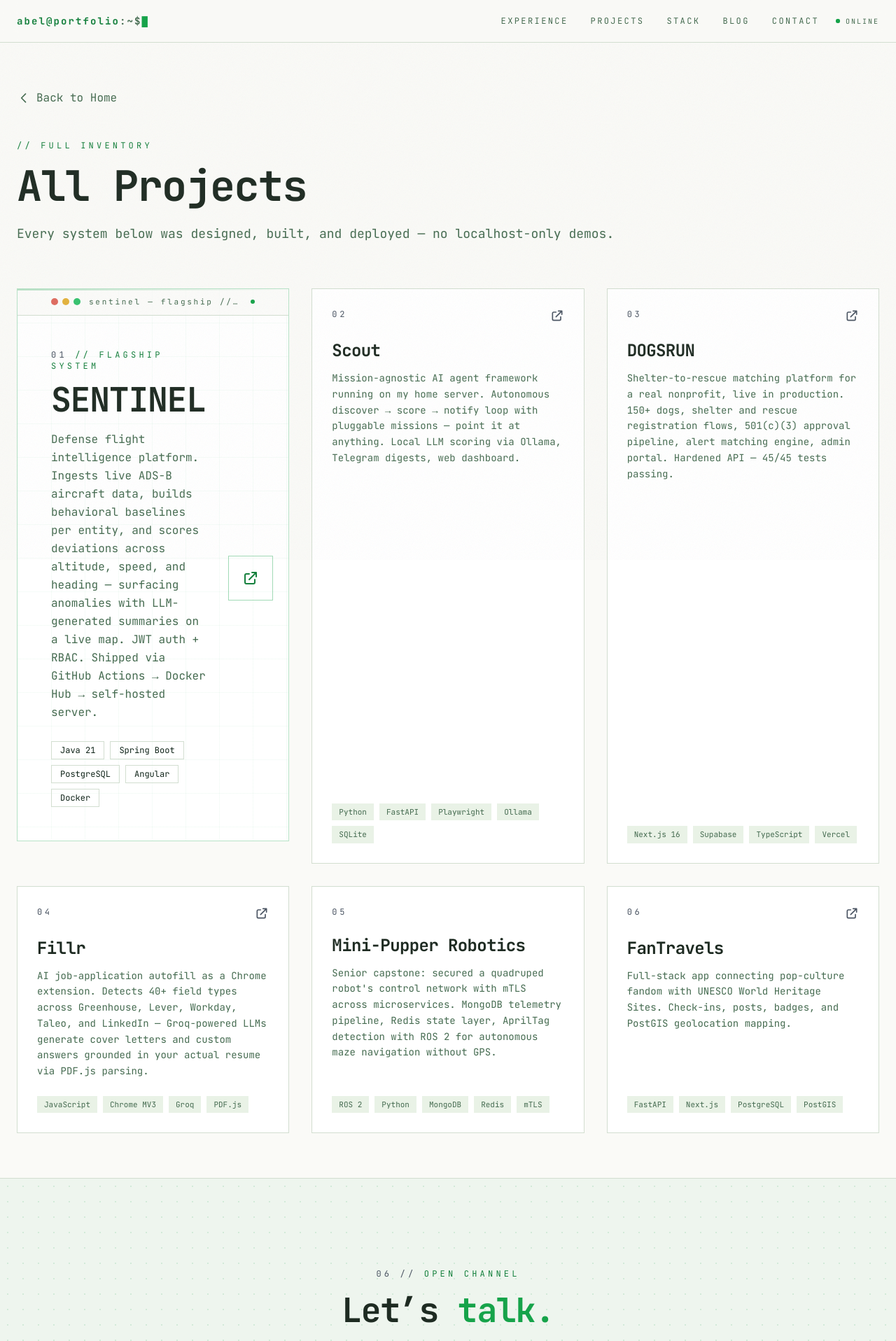
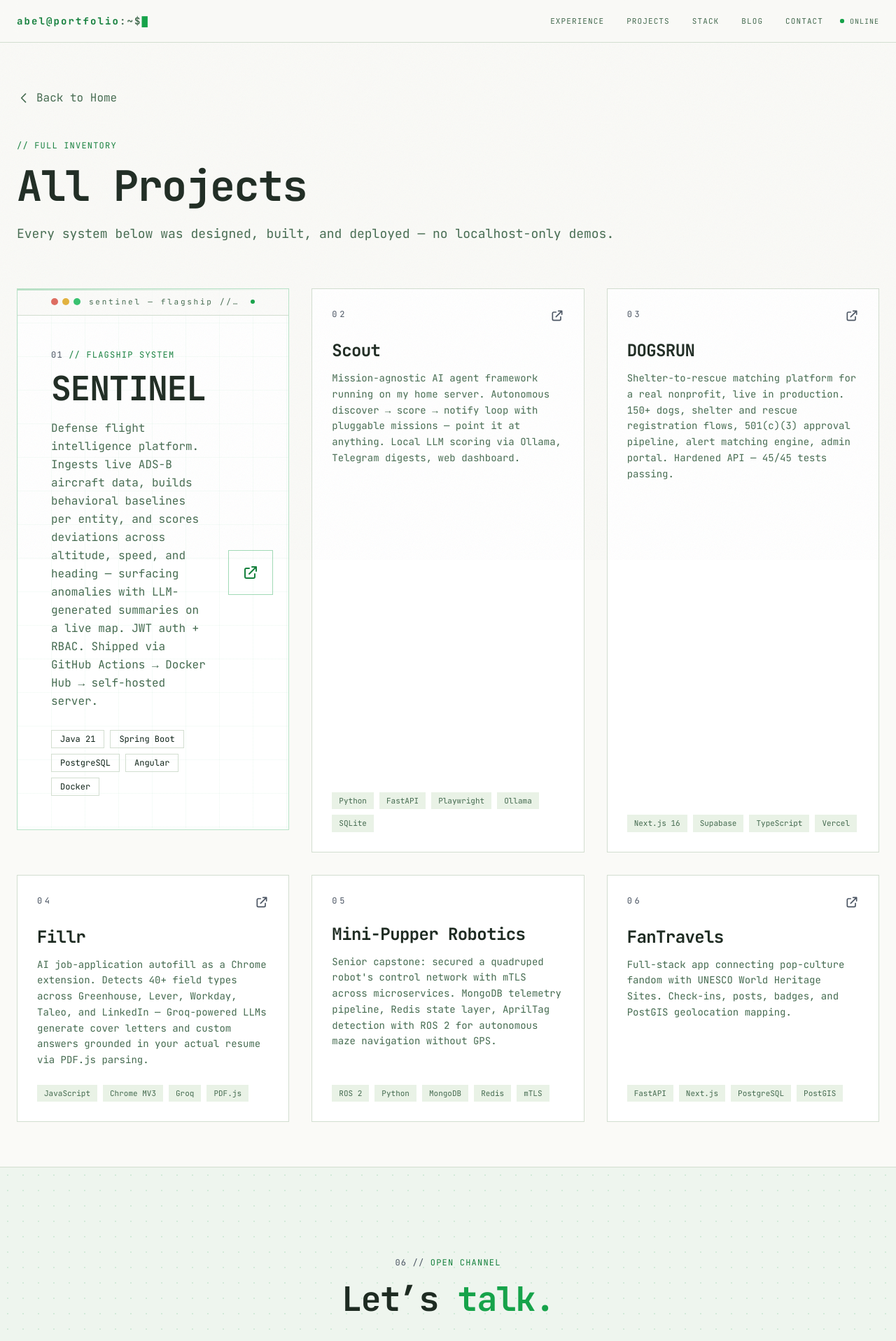
Before and after one commit to abelprasad/abelprasad.github.io, a React (Vite) app: page /projects in a window 1280 px wide. Shown: the top 1916 px of the page at 70% size. Built offline with nearby package versions, Linux system fonts and the light colour scheme.

Commit message:
fix: tighten nav + eyebrow tracking to 0.1em, nav to 11px

```diff
--- a/src/components/Contact.tsx
+++ b/src/components/Contact.tsx
@@ -36,7 +36,7 @@ const Contact = () => {
     <section id="contact" className="py-32 px-6 bg-brand-green/5 bg-dots border-t border-brand-line scroll-mt-20">
       <div className="max-w-4xl mx-auto">
         <div className="text-center mb-16">
-          <p className="font-mono text-brand-darkGreen text-xs tracking-[0.35em] mb-5"><span className="text-gray-600">06</span><span className="text-gray-600"> // </span>OPEN CHANNEL</p>
+          <p className="font-mono text-brand-darkGreen text-xs tracking-[0.1em] mb-5"><span className="text-gray-600">06</span><span className="text-gray-600"> // </span>OPEN CHANNEL</p>
           <h2 className="text-4xl md:text-5xl font-bold mb-8 tracking-tight">Let’s <span className="text-brand-green">talk.</span></h2>
           <p className="text-brand-muted text-lg max-w-2xl mx-auto">
             Associate SWE at Ascensus building AI systems. If you’re building real systems for real users — let’s talk.
--- a/src/components/ExperienceCard.tsx
+++ b/src/components/ExperienceCard.tsx
@@ -31,7 +31,7 @@ export const ExperienceSection = () => (
   <section id="experience" className="py-24 md:py-32 px-6 border-t border-brand-line bg-dots-soft scroll-mt-20">
     <div className="max-w-7xl mx-auto">
       <div className="mb-14">
-        <p className="font-mono text-brand-darkGreen text-xs md:text-sm tracking-[0.35em] mb-5">
+        <p className="font-mono text-brand-darkGreen text-xs md:text-sm tracking-[0.1em] mb-5">
           <span className="text-gray-600">01</span><span className="text-gray-600"> // </span>SERVICE RECORD
         </p>
         <h2 className="text-4xl md:text-5xl font-bold tracking-tight">Experience</h2>
--- a/src/components/Hero.tsx
+++ b/src/components/Hero.tsx
@@ -43,7 +43,7 @@ const Hero = () => {
         </div>
 
         <div style={{ opacity: done ? 1 : 0.25, transition: 'opacity 0.4s' }}>
-          <p className="font-mono text-brand-darkGreen text-xs md:text-sm tracking-[0.35em] mb-6 flex items-center gap-3">
+          <p className="font-mono text-brand-darkGreen text-xs md:text-sm tracking-[0.1em] mb-6 flex items-center gap-3">
             <span className="status-dot inline-block w-2 h-2 rounded-full bg-brand-green text-brand-green"></span>
             ABEL PRASAD // SOFTWARE ENGINEER — AI SYSTEMS
           </p>
--- a/src/components/Navbar.tsx
+++ b/src/components/Navbar.tsx
@@ -11,14 +11,14 @@ const Navbar = () => {
         <span className="text-brand-darkGreen">abel@portfolio</span><span className="text-brand-muted">:~$</span><span className="blink text-brand-green">█</span>
       </Link>
       <div className="flex items-center gap-6">
-        <div className="space-x-8 text-xs font-mono uppercase tracking-[0.2em] text-brand-muted hidden md:flex">
+        <div className="space-x-8 text-[11px] font-mono uppercase tracking-[0.1em] text-brand-muted hidden md:flex">
           <a href={anchor('#experience')} className="hover:text-brand-green transition-colors">Experience</a>
           <a href={anchor('#projects')} className="hover:text-brand-green transition-colors">Projects</a>
           <a href={anchor('#stack')} className="hover:text-brand-green transition-colors">Stack</a>
           <Link to="/blog" className="hover:text-brand-green transition-colors">Blog</Link>
           <a href={anchor('#contact')} className="hover:text-brand-green transition-colors">Contact</a>
         </div>
-        <span className="hidden sm:flex items-center gap-2 font-mono text-[10px] tracking-[0.2em] text-brand-muted">
+        <span className="hidden sm:flex items-center gap-2 font-mono text-[10px] tracking-[0.1em] text-brand-muted">
           <span className="status-dot inline-block w-1.5 h-1.5 rounded-full bg-brand-green text-brand-green"></span>
           ONLINE
         </span>
--- a/src/components/ProjectCard.tsx
+++ b/src/components/ProjectCard.tsx
@@ -33,7 +33,7 @@ const ProjectCard = ({ project, index }: Props) => {
         </div>
         <div className="relative z-10 grid md:grid-cols-[1fr_auto] gap-8 items-center p-8 md:p-12">
           <div>
-            <p className="font-mono text-brand-darkGreen text-xs tracking-[0.35em] mb-4">
+            <p className="font-mono text-brand-darkGreen text-xs tracking-[0.1em] mb-4">
               <span className="text-gray-600">{index}</span> // FLAGSHIP SYSTEM
             </p>
             <h3 className="text-3xl md:text-5xl font-bold tracking-tight mb-5 group-hover:text-brand-green transition-colors">
--- a/src/pages/AllProjectsPage.tsx
+++ b/src/pages/AllProjectsPage.tsx
@@ -22,7 +22,7 @@ const AllProjectsPage = () => {
           </button>
 
           <div className="mb-16">
-            <p className="font-mono text-brand-darkGreen text-xs tracking-[0.35em] mb-5">// FULL INVENTORY</p>
+            <p className="font-mono text-brand-darkGreen text-xs tracking-[0.1em] mb-5">// FULL INVENTORY</p>
           <h1 className="text-5xl md:text-6xl font-bold mb-6 tracking-tight">All Projects</h1>
             <p className="text-brand-muted text-lg">Every system below was designed, built, and deployed — no localhost-only demos.</p>
           </div>
--- a/src/pages/HomePage.tsx
+++ b/src/pages/HomePage.tsx
@@ -28,7 +28,7 @@ const Stack = () => (
       <div className="grid grid-cols-2 md:grid-cols-3 lg:grid-cols-6 gap-px bg-brand-line border border-brand-line">
         {stackGroups.map(([group, items]) => (
           <div key={group} className="bg-white p-6 transition-colors hover:bg-brand-dim/60">
-            <p className="font-mono text-brand-darkGreen text-[11px] tracking-[0.3em] mb-5">{group}</p>
+            <p className="font-mono text-brand-darkGreen text-[11px] tracking-[0.1em] mb-5">{group}</p>
             <ul className="space-y-2.5">
               {items.map(item => (
                 <li key={item} className="text-brand-ink text-sm">{item}</li>
@@ -73,11 +73,11 @@ const About = () => (
           </p>
           <div className="flex gap-4 flex-wrap pt-2">
             <a href="https://github.com/abelprasad" target="_blank" rel="noopener noreferrer"
-              className="px-6 py-3 border border-brand-line hover:border-brand-green font-mono text-xs tracking-[0.2em] transition-colors">
+              className="px-6 py-3 border border-brand-line hover:border-brand-green font-mono text-xs tracking-[0.1em] transition-colors">
               GITHUB
             </a>
             <a href="https://www.linkedin.com/in/abel-prasad/" target="_blank" rel="noopener noreferrer"
-              className="px-6 py-3 border border-brand-line hover:border-brand-green font-mono text-xs tracking-[0.2em] transition-colors">
+              className="px-6 py-3 border border-brand-line hover:border-brand-green font-mono text-xs tracking-[0.1em] transition-colors">
               LINKEDIN
             </a>
           </div>
```
